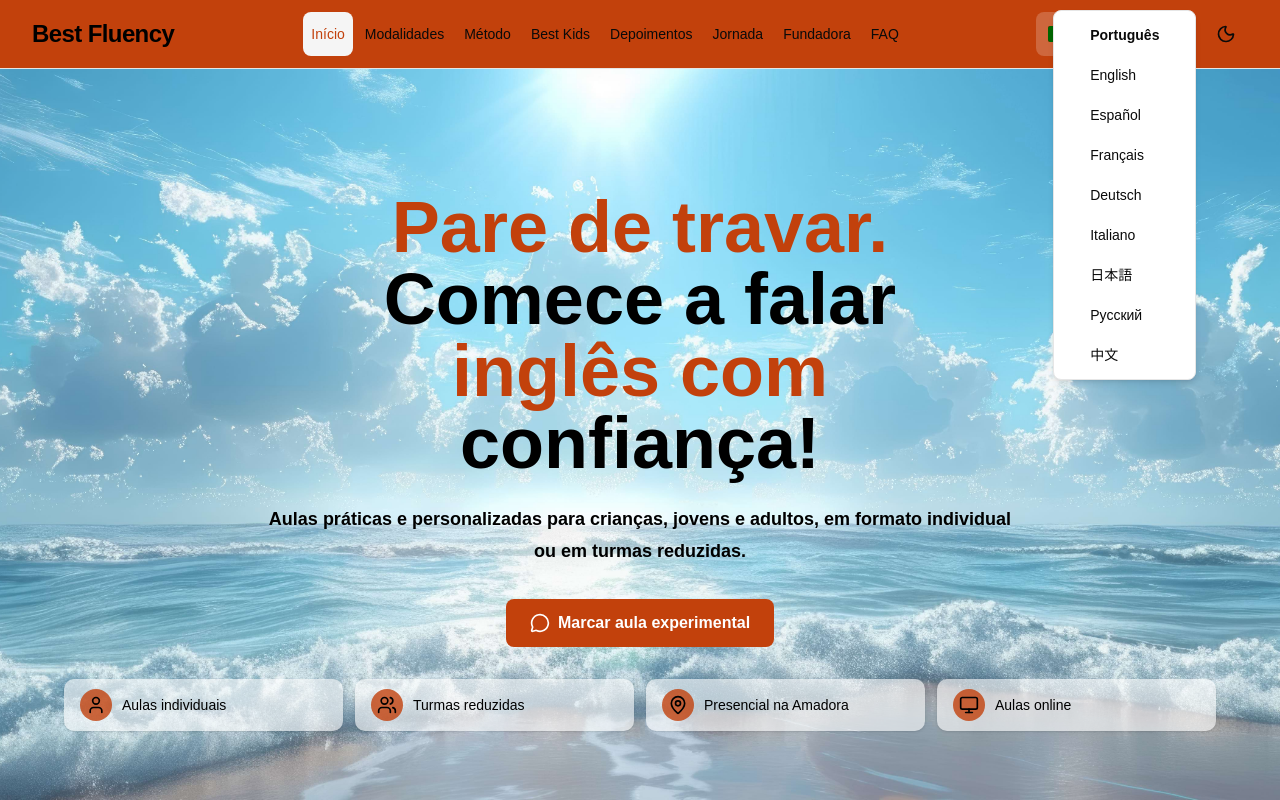
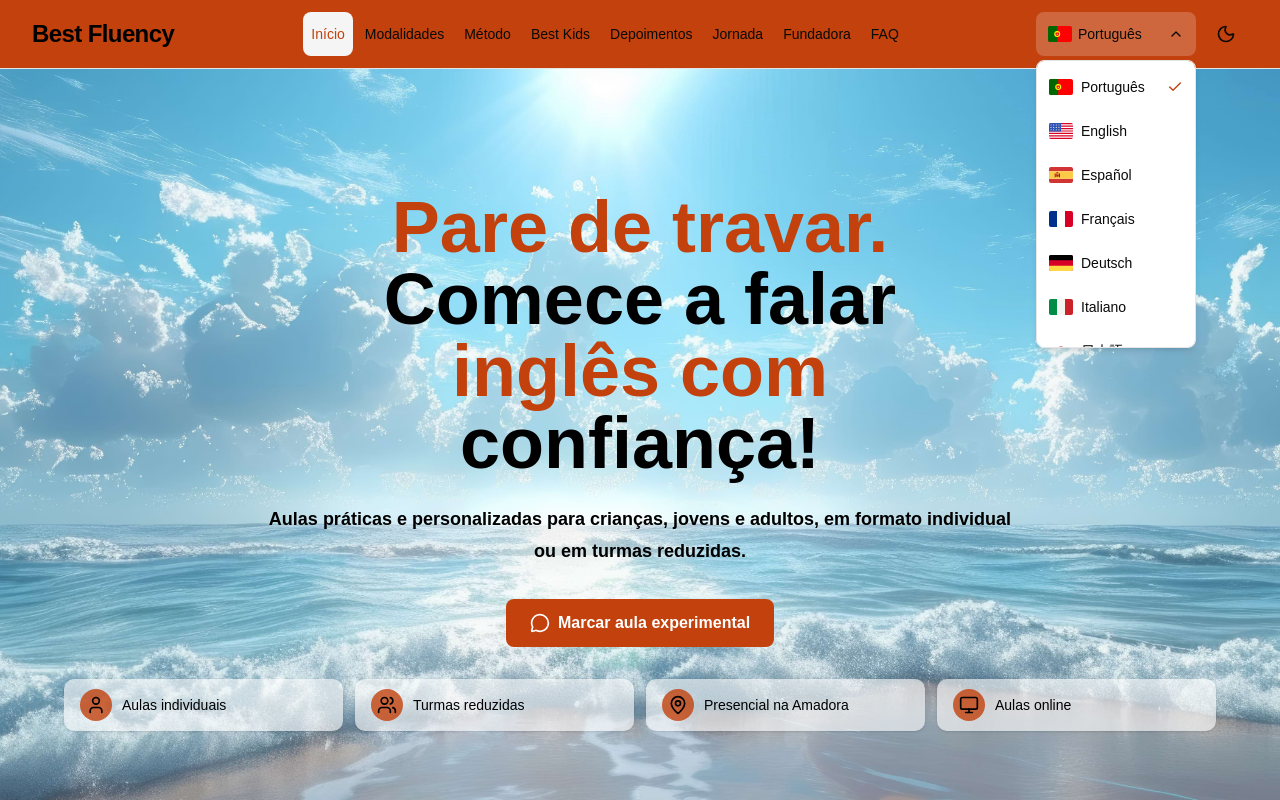
Before and after one commit to vianahub-pt/VianaHub.Global.BestFluency.Web, a Next.js app: page / in a window 1280 px wide. Both pictures are taken after a click on the button "Português". Shown: the top 800 px of the page. Built offline with nearby package versions, Linux system fonts and the light colour scheme; no server answers; a web font is replaced by a local one.

Commit message:
fix: replace Radix Select with custom dropdown for mobile language selector
Radix UI Select has known touch event issues on mobile devices causing
items to be selected incorrectly. Replaced with a native button + listbox
dropdown that handles touch events correctly.

```diff
--- a/shared/components/locale/locale-switcher.tsx
+++ b/shared/components/locale/locale-switcher.tsx
@@ -10,19 +10,12 @@ import PT from "country-flag-icons/react/3x2/PT";
 import RU from "country-flag-icons/react/3x2/RU";
 import US from "country-flag-icons/react/3x2/US";
 import type { FlagComponent } from "country-flag-icons/react/3x2";
-import { Check } from "lucide-react";
+import { Check, ChevronDown } from "lucide-react";
 import { useRouter } from "next/navigation";
-import { useCallback } from "react";
+import { useCallback, useEffect, useRef, useState } from "react";
 
 import { getLocale, locales, type LocaleCode } from "@/core/config/locales";
 import { saveScrollPosition } from "@/shared/components/ui/scroll-preservation";
-import {
-  Select,
-  SelectContent,
-  SelectItem,
-  SelectTrigger,
-  SelectValue,
-} from "@/shared/components/ui/select";
 
 interface LocaleSwitcherProps {
   currentLocale: LocaleCode;
@@ -43,13 +36,15 @@ const flagByLocale: Record<LocaleCode, FlagComponent> = {
 };
 
 /**
- * Seletor de idioma — todos os idiomas usam o mesmo optional catch-all root.
- * A posição visual é guardada antes da navegação e restaurada no novo locale.
+ * Seletor de idioma com dropdown customizado.
+ * Substitui o Radix UI Select que tinha bugs de touch no mobile.
  */
 export function LocaleSwitcher({ currentLocale, label }: LocaleSwitcherProps) {
   const current = getLocale(currentLocale);
   const CurrentFlag = flagByLocale[currentLocale];
   const router = useRouter();
+  const [isOpen, setIsOpen] = useState(false);
+  const wrapperRef = useRef<HTMLDivElement>(null);
 
   const handleLocaleChange = useCallback(
     (code: string) => {
@@ -58,41 +53,73 @@ export function LocaleSwitcher({ currentLocale, label }: LocaleSwitcherProps) {
         saveScrollPosition();
         router.replace(locale.path, { scroll: false });
       }
+      setIsOpen(false);
     },
     [currentLocale, router],
   );
 
+  // Fecha ao clicar fora
+  useEffect(() => {
+    if (!isOpen) return;
+    function handleClickOutside(e: PointerEvent) {
+      if (!wrapperRef.current?.contains(e.target as Node)) {
+        setIsOpen(false);
+      }
+    }
+    document.addEventListener("pointerdown", handleClickOutside);
+    return () => document.removeEventListener("pointerdown", handleClickOutside);
+  }, [isOpen]);
+
   return (
-    <Select value={currentLocale} onValueChange={handleLocaleChange}>
-      <SelectTrigger
+    <div ref={wrapperRef} className="relative">
+      <button
+        type="button"
+        onClick={() => setIsOpen((o) => !o)}
         aria-label={`${label}: ${current.label}`}
-        className="min-h-11 w-40 shrink-0 border-0 bg-white/20 px-3 text-sm font-medium text-foreground hover:bg-white hover:text-accent focus-visible:outline-2 focus-visible:outline-offset-2 focus-visible:outline-ring"
+        aria-expanded={isOpen}
+        className="inline-flex min-h-11 w-40 shrink-0 items-center gap-1.5 rounded-md border-0 bg-white/20 px-3 text-sm font-medium text-foreground hover:bg-white hover:text-accent focus-visible:outline-2 focus-visible:outline-offset-2 focus-visible:outline-ring"
       >
         <CurrentFlag
-          className="mr-1.5 h-4 w-6 rounded-[2px] object-cover"
+          className="h-4 w-6 shrink-0 rounded-[2px] object-cover"
           aria-hidden="true"
         />
-        <SelectValue />
-      </SelectTrigger>
-      <SelectContent align="end">
+        <span className="flex-1 text-left">{current.label}</span>
+        <ChevronDown
+          className={`h-4 w-4 shrink-0 transition-transform ${isOpen ? "rotate-180" : ""}`}
+          aria-hidden="true"
+        />
+      </button>
+
+      {isOpen && (
+        <ul
+          role="listbox"
+          aria-label={label}
+          className="absolute left-0 top-full z-50 mt-1 max-h-72 w-full min-w-[10rem] overflow-auto rounded-md border border-border bg-popover py-1 shadow-md"
+        >
           {locales.map((locale) => {
             const isCurrent = locale.code === currentLocale;
             const Flag = flagByLocale[locale.code];
             return (
-            <SelectItem
+              <li
                 key={locale.code}
-              value={locale.code}
-              className="py-2.5 hover:bg-accent focus:bg-accent data-[highlighted]:bg-accent"
+                role="option"
+                aria-selected={isCurrent}
+                onClick={() => handleLocaleChange(locale.code)}
+                className="flex min-h-11 cursor-pointer items-center gap-2 px-3 py-2 text-sm hover:bg-accent focus:bg-accent"
               >
-              <span className="flex items-center gap-2">
-                <span className={isCurrent ? "font-semibold" : ""}>
-                  {locale.label}
-                </span>
-              </span>
-            </SelectItem>
+                <Flag
+                  className="h-4 w-6 shrink-0 rounded-[2px] object-cover"
+                  aria-hidden="true"
+                />
+                <span className="flex-1">{locale.label}</span>
+                {isCurrent && (
+                  <Check className="h-4 w-4 shrink-0 text-accent" aria-hidden="true" />
+                )}
+              </li>
             );
           })}
-      </SelectContent>
-    </Select>
+        </ul>
+      )}
+    </div>
   );
 }
```
Lines whose indentation alone changed are shown as unchanged.
